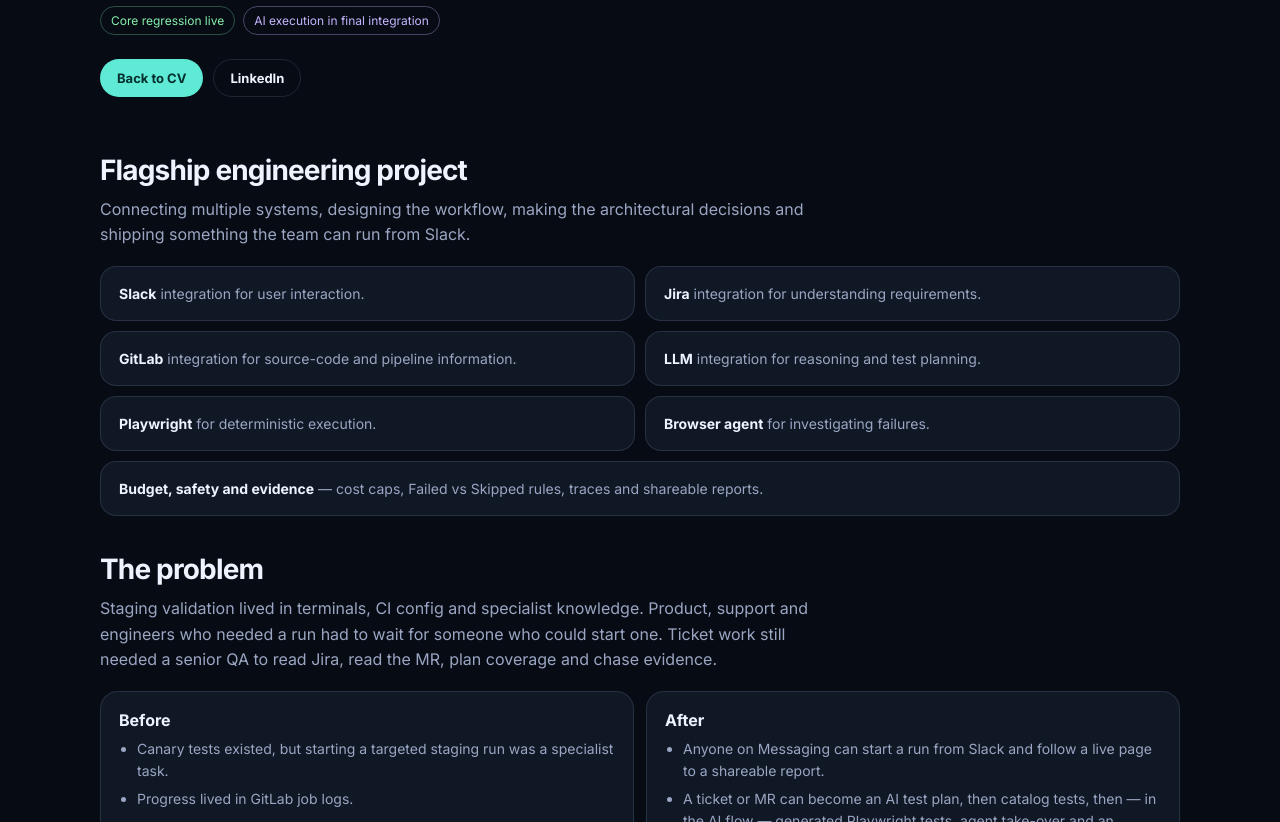
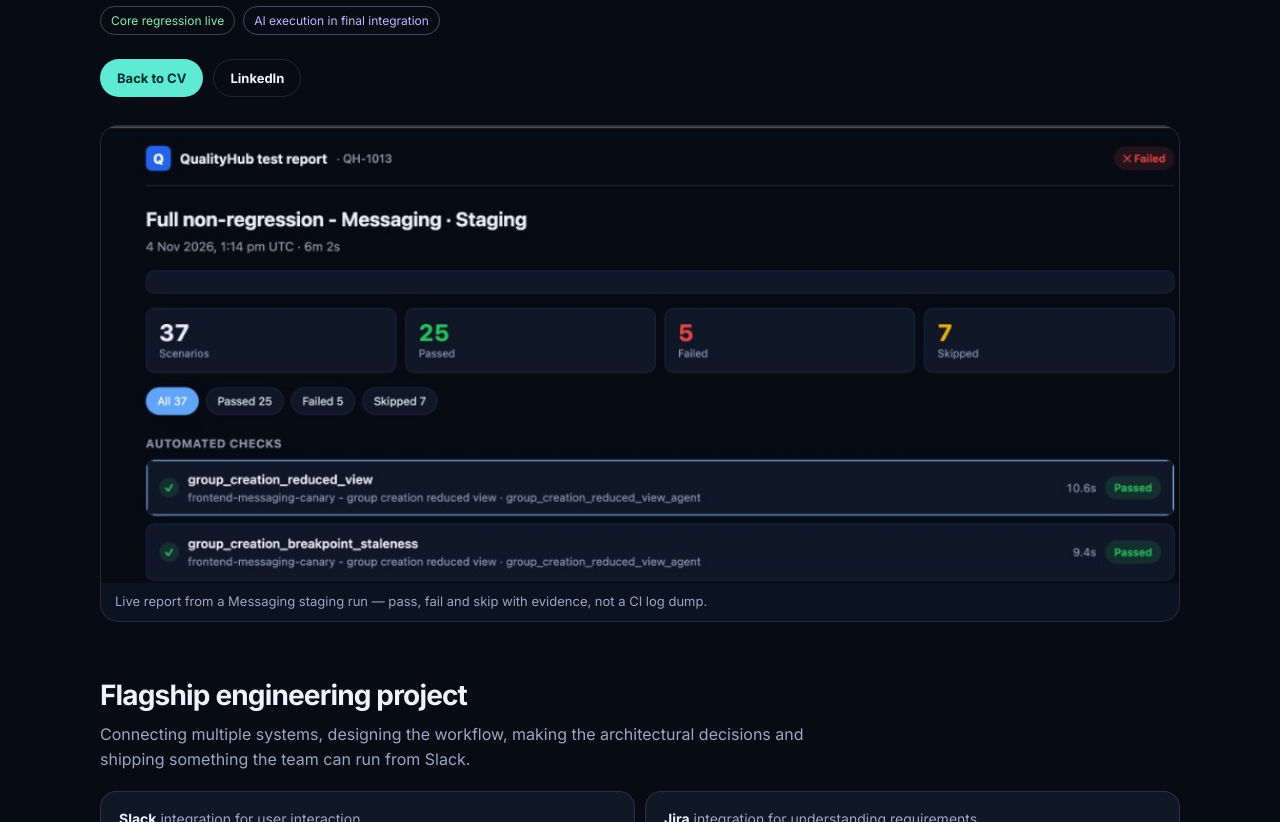
Before and after one commit to QAPournima/qualityhub, a plain HTML site: page index.html in a window 1280 px wide. Shown: the part 360-1182 px from the top of the page. Drawn offline with Linux system fonts and the light colour scheme.

Commit message:
Add the live QualityHub report screenshot to the project page.
Co-authored-by: Cursor <cursoragent@cursor.com>

```diff
--- a/index.html
+++ b/index.html
@@ -39,6 +39,10 @@
         <a class="btn btn-primary" href="https://qapournima.github.io/QAPournima/">Back to CV</a>
         <a class="btn btn-ghost" href="https://www.linkedin.com/in/pournimatele/">LinkedIn</a>
       </div>
+      <figure class="shot">
+        <img src="./qualityhub-report.jpg" alt="QualityHub test report: Full non-regression Messaging staging, 37 scenarios" />
+        <figcaption>Live report from a Messaging staging run — pass, fail and skip with evidence, not a CI log dump.</figcaption>
+      </figure>
     </section>
 
     <section id="built">
--- a/styles.css
+++ b/styles.css
@@ -50,6 +50,20 @@ a { color: inherit; }
 .nav-links a { color: var(--muted); text-decoration: none; }
 .nav-links a:hover { color: var(--ink); }
 .hero { padding: 64px 0 28px; }
+.shot {
+  margin: 28px 0 0;
+  background: #0b1220;
+  border: 1px solid var(--line);
+  border-radius: 18px;
+  overflow: hidden;
+}
+.shot img { display: block; width: 100%; height: auto; }
+.shot figcaption {
+  margin: 0;
+  padding: 10px 14px 12px;
+  color: var(--muted);
+  font-size: 13px;
+}
 .kicker {
   margin: 0 0 12px;
   color: var(--cyan);
```
Also changed, not shown: qualityhub-report.jpg (added).
